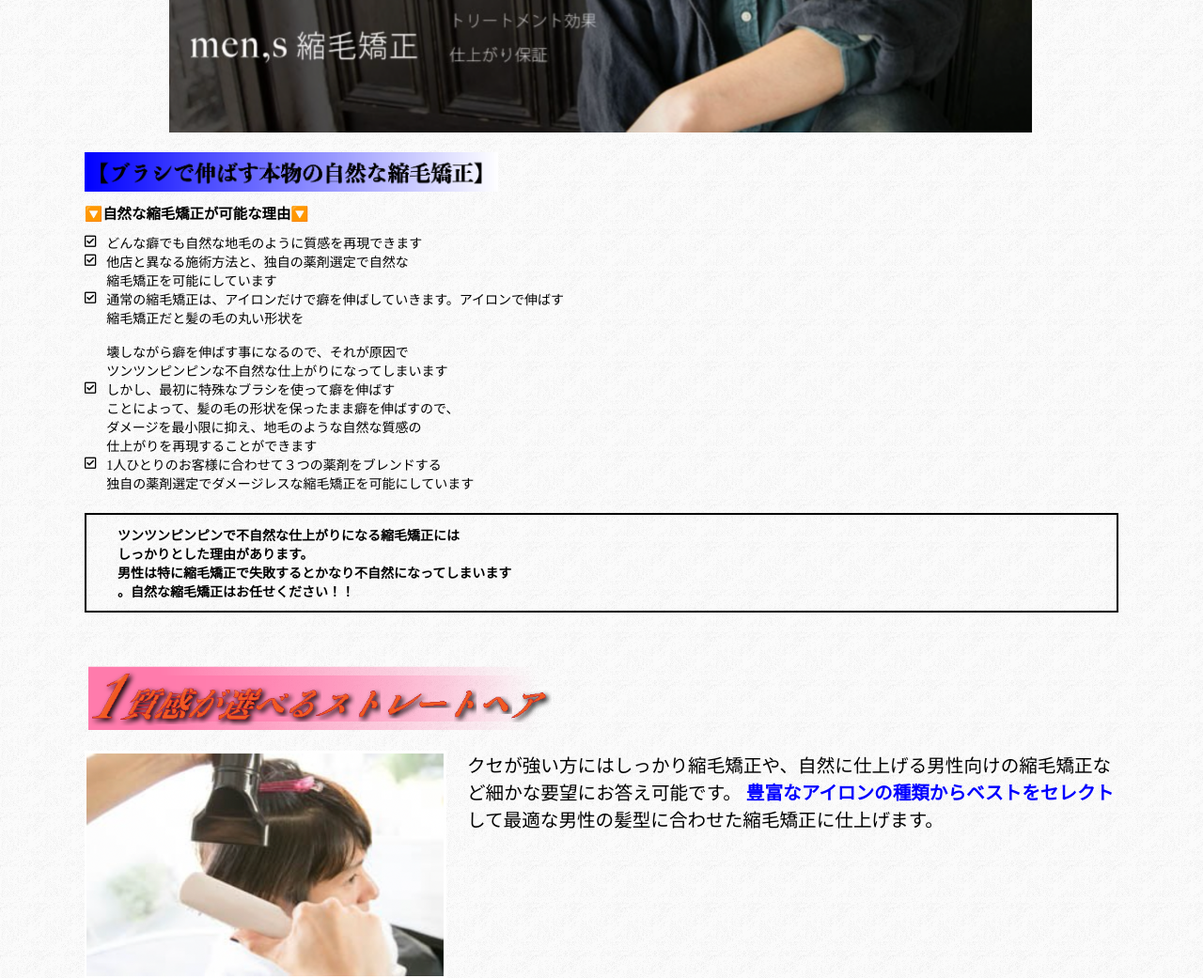
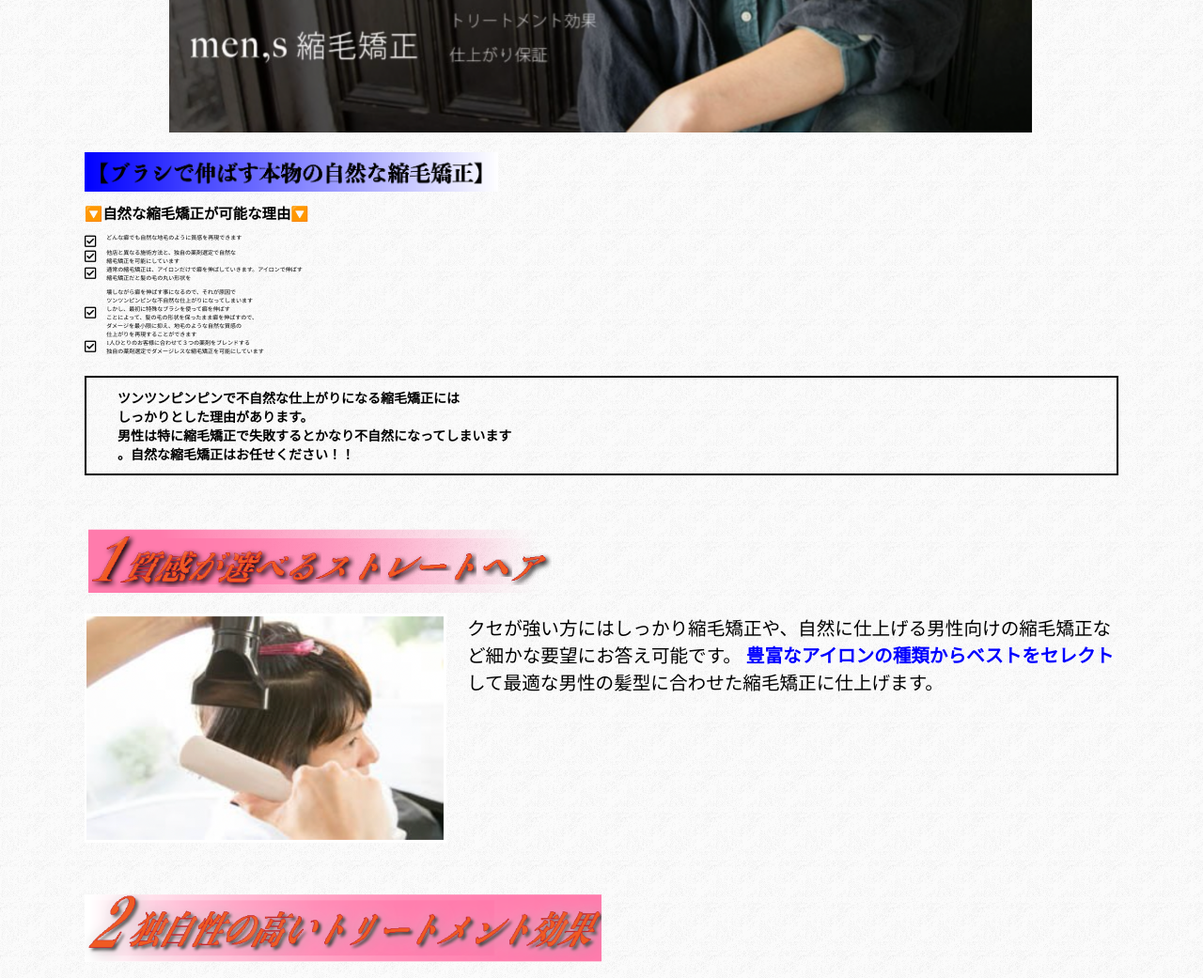
Before and after one commit to manabu-creater/yamaki-hair, a PHP site: page / in a window 1280 px wide. Shown: the part 582-1623 px from the top of the page at 94% size. Run offline with PHP 8.4, Linux system fonts and the light colour scheme.

Commit message:
explain p文字サイズ確認

```diff
--- a/index.css
+++ b/index.css
@@ -84,6 +84,10 @@ header {
 
 .ex-title {
   width: 40%;
+}
+
+.explain p {
+  font-size: 6px
 }
 
 .heading h4 {
```
